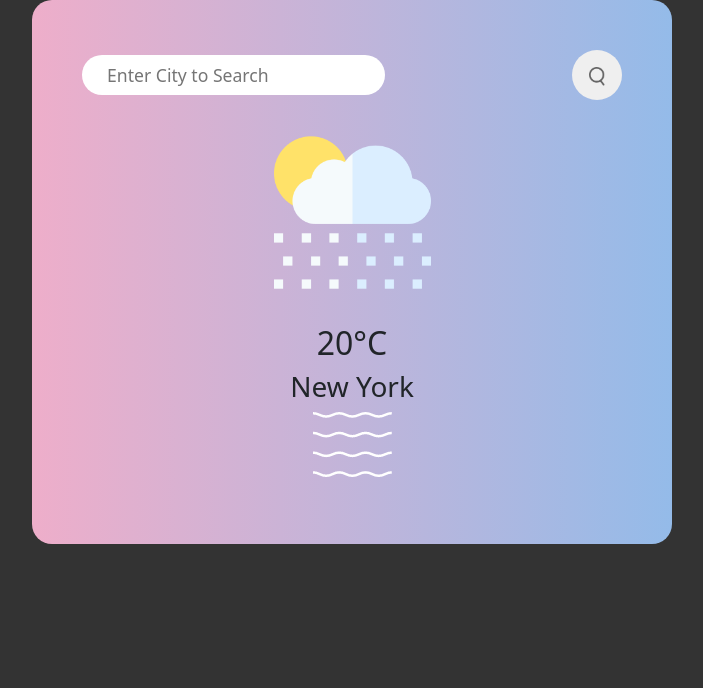
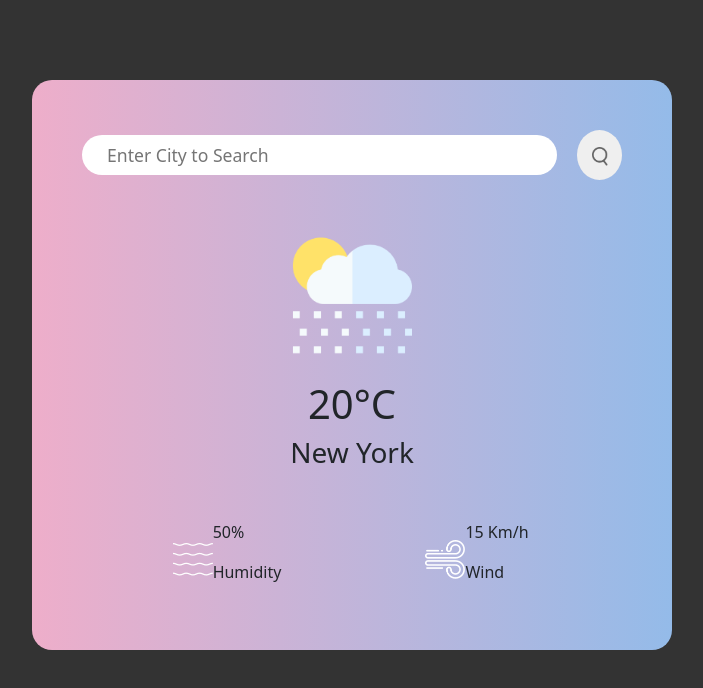
Before and after one commit to SudhakaranV17/javascript_30_days_project_practise, a website built with Vite: page weather app/index.html in a window 1280 px wide. Shown: the whole page, without its empty margins (288-991 px from the left). Built offline with nearby package versions, Linux system fonts and the light colour scheme.

Commit message:
added layout

```diff
--- a/weather app/index.html
+++ b/weather app/index.html
@@ -7,7 +7,7 @@
     <title>Weather App</title>
   </head>
   <body>
-    <main>
+    <main class="section_padding">
       <div class="app">
         <div class="search">
           <input
@@ -20,13 +20,27 @@
           </button>
         </div>
         <div class="weather">
-          <img src="./assests/images/rain.png" alt="weather-rainy" />
+          <img
+            src="./assests/images/rain.png"
+            alt="weather-rainy"
+            class="weather-icon"
+          />
           <h2 class="temp">20°C</h2>
           <h3 class="city">New York</h3>
           <div class="details">
             <div class="col">
               <img src="./assests/images/humidity.png" alt="humidity" />
-              <p class="humidity"></p>
+              <div class="">
+                <p class="humidity">50%</p>
+                <p class>Humidity</p>
+              </div>
+            </div>
+            <div class="col">
+              <img src="./assests/images/wind.png" alt="wind" />
+              <div class="">
+                <p class="wind">15 Km/h</p>
+                <p class>Wind</p>
+              </div>
             </div>
           </div>
         </div>
--- a/weather app/style.scss
+++ b/weather app/style.scss
@@ -33,3 +33,6 @@ h1 {
   font-size: 3.2em;
   line-height: 1.1;
 }
+.section_padding {
+  padding: 80px 0;
+}
--- a/weather app/weather.scss
+++ b/weather app/weather.scss
@@ -18,6 +18,7 @@
     align-items: center;
     justify-content: space-between;
     input {
+      width: 100%;
       border: none;
       outline: none;
       padding: 10px 25px;
@@ -39,6 +40,35 @@
     }
   }
   .weather {
+    width: 100%;
     text-align: center;
+    h1 {
+      font-size: 80px;
+      font-weight: 500;
+    }
+    h2 {
+      font-size: 40px;
+      font-weight: 300;
+    }
+    .details {
+      display: flex;
+      justify-content: space-between;
+      align-items: center;
+      padding: 0 20px;
+      margin-top: 50px;
+      .col {
+        display: flex;
+        align-items: center;
+        justify-content: center;
+        text-align: left;
+        img {
+          width: 40px;
+        }
+      }
+    }
   }
 }
+.weather-icon {
+  width: 170px;
+  margin-top: 30px;
+}
```
